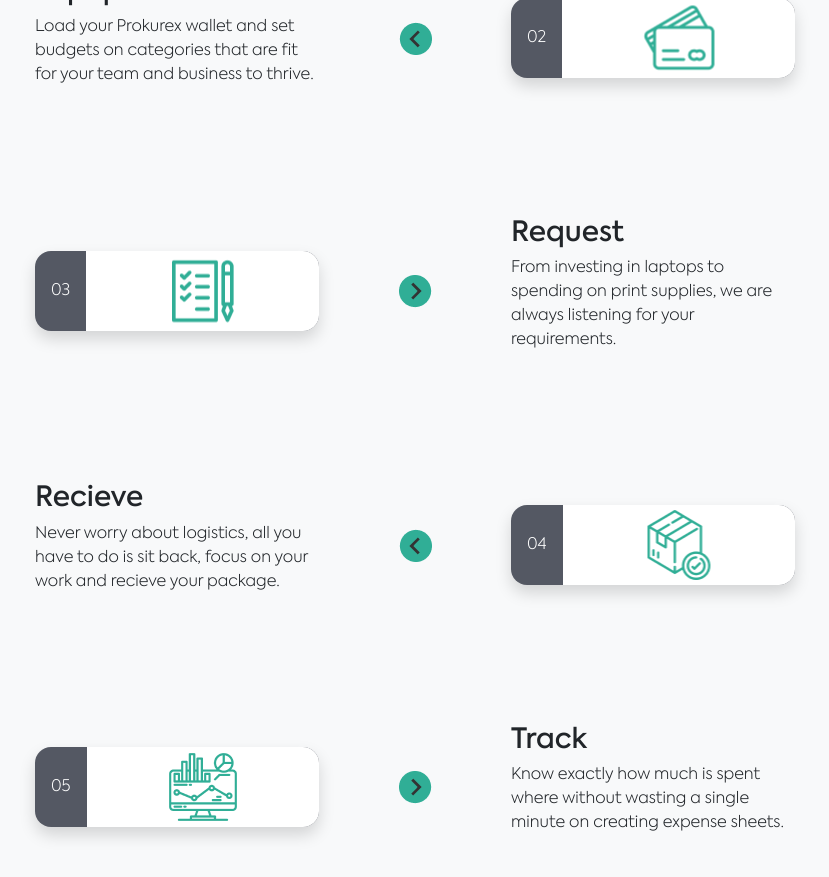
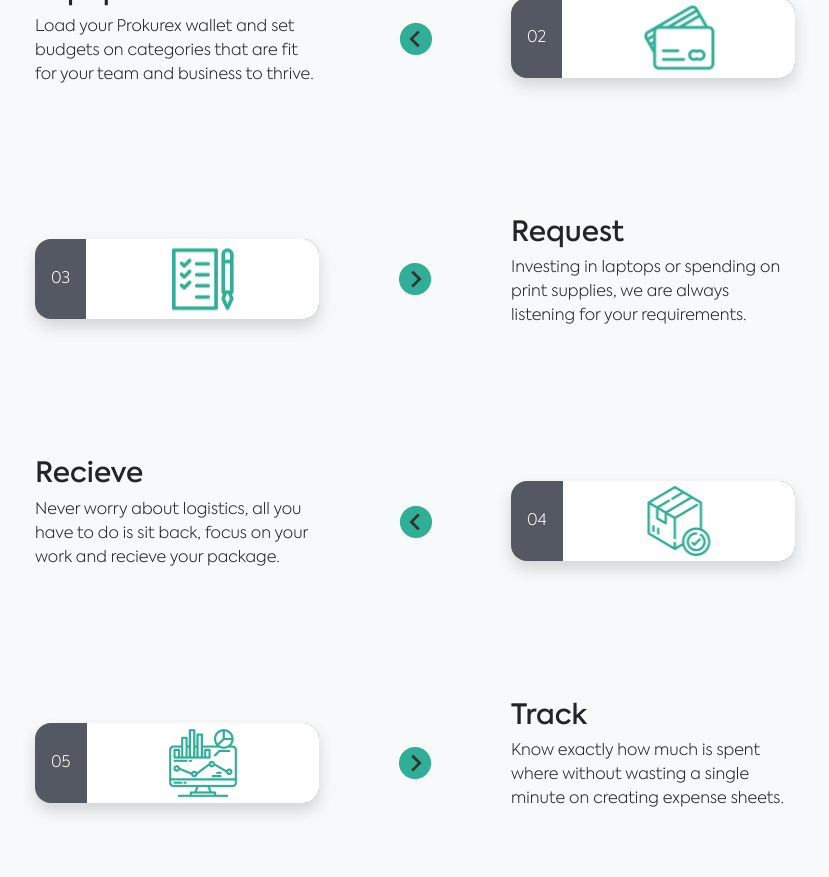
Before and after one commit to taimoorneeshat/prokurex-site, a Jekyll site: the page built from index.html, in a window 1280 px wide and 900 px high, scrolled down 2688 px. Shown: the top 877 px of the window, without its empty margins (225-1054 px from the left). Built offline with Jekyll 4.4.1, drawn with Linux system fonts in a browser that asks for light colours; nearby versions of some CDN libraries; some of the changed text lies outside the part shown.

Commit message:
Edited navbar to not use a loop

```diff
--- a/_data/process.yml
+++ b/_data/process.yml
@@ -22,7 +22,7 @@
     title: Request
     icon: /images/process/checklist.png
     description: >
-      From investing in laptops to spending
+      Investing in laptops or spending
       on print supplies, we are always
       listening for your requirements.
   - number: 04
--- a/_includes/footer.html
+++ b/_includes/footer.html
@@ -18,8 +18,8 @@
       </div>
       <div class="col-lg-2 col-md-3 d-flex justify-content-center">
         <ul class="nav flex-column">
+          <li class="nav-item"><a class="nav-link" href="{{ '/#benefits' | prepend: site.baseurl }}">Benefits</a></li>
           <li class="nav-item"><a class="nav-link" href="{{ '/#process' | prepend: site.baseurl }}">How it Works</a></li>
-          <li class="nav-item"><a class="nav-link" href="{{ '/#benefits' | prepend: site.baseurl }}">Benefits</a></li>
         </ul>
       </div>
     </div>
--- a/_includes/hero-header.html
+++ b/_includes/hero-header.html
@@ -30,11 +30,8 @@
 
       <div class="collapse navbar-collapse" id="navbarNav">
         <ul class="navbar-nav ml-auto">
-            {% for item in site.data.nav %}
-            <li class="nav-item {% if page.url == item.url %} active {% endif %}">
-                <a class="nav-link" href="{{ item.url | prepend: site.baseurl }}">{{ item.title }} {% if page.url == item.url %} <span class="sr-only">(current)</span> {% endif %}</a>
-            </li>
-            {% endfor %}
+          <li class="nav-item"><a class="nav-link" href="{{ '/#benefits' | prepend: site.baseurl }}">Benefits</a></li>
+          <li class="nav-item"><a class="nav-link" href="{{ '/#process' | prepend: site.baseurl }}">How it Works</a></li>
         </ul>
       </div>
 
```
